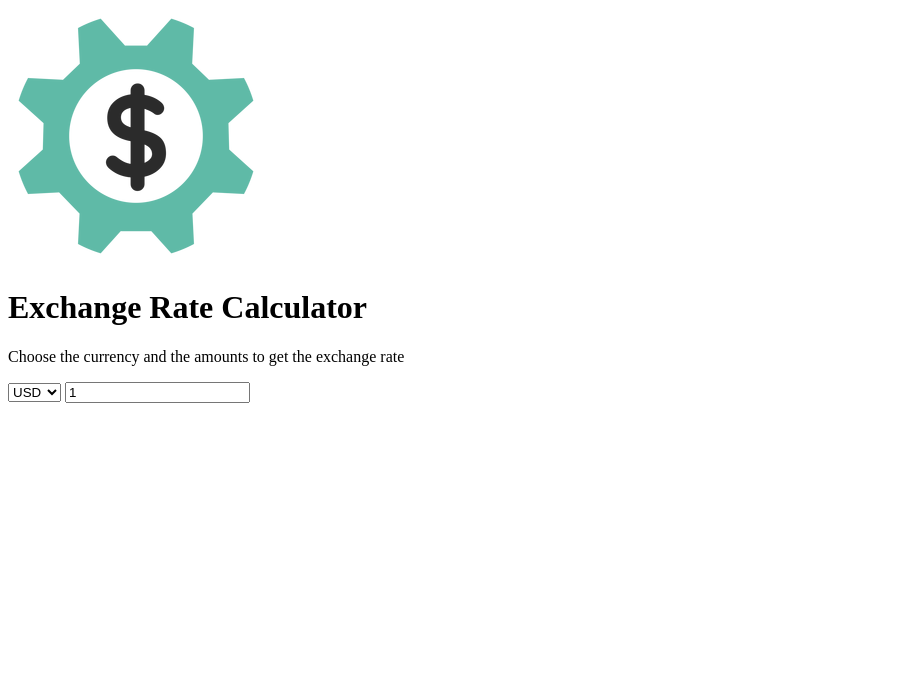
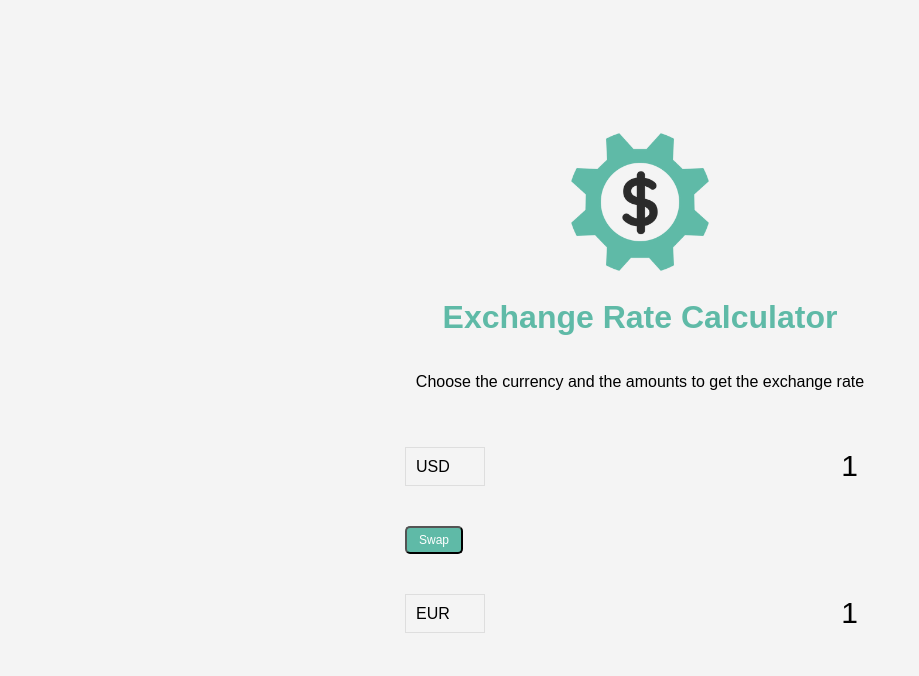
Before and after one commit to sunshine274/practice-js-exchange_rate_calculator, a plain HTML site: page index.html in a window 1280 px wide. Shown: the whole page, without its empty margins (0-919 px from the left). Drawn offline with Linux system fonts and the light colour scheme.

Commit message:
Added styling

```diff
--- a/index.html
+++ b/index.html
@@ -72,6 +72,71 @@ Choose the currency and the amounts to get the exchange rate
         <input type="number" id="amount-one" placeholder="0" value="1" />
       </div>
 
+<div class="swap-rate-container">
+<button class="btn" id="rate">
+Swap
+</button>
+<div class="rate">
+</div>
+</div>
+
+<div class="currency">
+        <select id="currency-two">
+          <option value="AED">AED</option>
+          <option value="ARS">ARS</option>
+          <option value="AUD">AUD</option>
+          <option value="BGN">BGN</option>
+          <option value="BRL">BRL</option>
+          <option value="BSD">BSD</option>
+          <option value="CAD">CAD</option>
+          <option value="CHF">CHF</option>
+          <option value="CLP">CLP</option>
+          <option value="CNY">CNY</option>
+          <option value="COP">COP</option>
+          <option value="CZK">CZK</option>
+          <option value="DKK">DKK</option>
+          <option value="DOP">DOP</option>
+          <option value="EGP">EGP</option>
+          <option value="EUR" selected>EUR</option>
+          <option value="FJD">FJD</option>
+          <option value="GBP">GBP</option>
+          <option value="GTQ">GTQ</option>
+          <option value="HKD">HKD</option>
+          <option value="HRK">HRK</option>
+          <option value="HUF">HUF</option>
+          <option value="IDR">IDR</option>
+          <option value="ILS">ILS</option>
+          <option value="INR">INR</option>
+          <option value="ISK">ISK</option>
+          <option value="JPY">JPY</option>
+          <option value="KRW">KRW</option>
+          <option value="KZT">KZT</option>
+          <option value="MXN">MXN</option>
+          <option value="MYR">MYR</option>
+          <option value="NOK">NOK</option>
+          <option value="NZD">NZD</option>
+          <option value="PAB">PAB</option>
+          <option value="PEN">PEN</option>
+          <option value="PHP">PHP</option>
+          <option value="PKR">PKR</option>
+          <option value="PLN">PLN</option>
+          <option value="PYG">PYG</option>
+          <option value="RON">RON</option>
+          <option value="RUB">RUB</option>
+          <option value="SAR">SAR</option>
+          <option value="SEK">SEK</option>
+          <option value="SGD">SGD</option>
+          <option value="THB">THB</option>
+          <option value="TRY">TRY</option>
+          <option value="TWD">TWD</option>
+          <option value="UAH">UAH</option>
+          <option value="USD">USD</option>
+          <option value="UYU">UYU</option>
+          <option value="VND">VND</option>
+          <option value="ZAR">ZAR</option>
+        </select>
+        <input type="number" id="amount-two" placeholder="0" value="1" />
+      </div>
 
 
 
--- a/style.css
+++ b/style.css
@@ -0,0 +1,90 @@
+:root {
+    --primary-color: #5fbaa7;
+}
+
+*{
+    box-sizing: border-box;
+}
+
+body{
+    background-color: #f4f4f4;
+    font-family: Arial, Helvetica, sans-serif;
+    display: flex;
+    flex-direction: column;
+    align-items: center;
+    justify-content: center;
+    height: 100vh;
+    margin: 0;
+    padding: 20px;
+}
+
+h1 {
+    color: var(--primary-color);
+}
+
+p {
+    text-align: center;
+}
+
+.btn {
+    color: #fff;
+    background: var(--primary-color);
+    cursor: pointer;
+    border-radius: 5px;
+    font-size: 12px;
+    padding: 5px 12px;
+}
+
+.money-img{
+    width: 150px;
+}
+
+.currency {
+    padding: 40px 0;
+    display: flex;
+    align-items: center;
+    justify-content: space-between;
+}
+
+.currency select{
+    padding: 10px 30px 10px 10px;
+    -moz-appearance:none;
+    -webkit-appearance: none;
+    appearance: none;
+    border: 1px solid #dedede;
+    font-size: 16px;
+    background: transparent;
+    background-image: url('');
+    background-position: right 10px top 50%, 0, 0;
+    background-size: 12px auto,100%;
+    background-repeat: no-repeat;
+}
+
+.currency input {
+    border: 0;
+    background: transparent;
+    font-size: 30px;
+    text-align: right;
+}
+
+.swap-rate-container {
+    display: flex;
+    align-items: center;
+    justify-content: space-between;
+}
+
+.rate {
+    color: var(--primary-color);
+    font-size: 14px;
+    padding: 0 10px;
+}
+
+select:focus, input:focus, button:focus {
+    outline: 0;
+}
+
+@media (max-width: 600px) {
+    .currency input {
+        width: 200px;
+    }
+}
```
